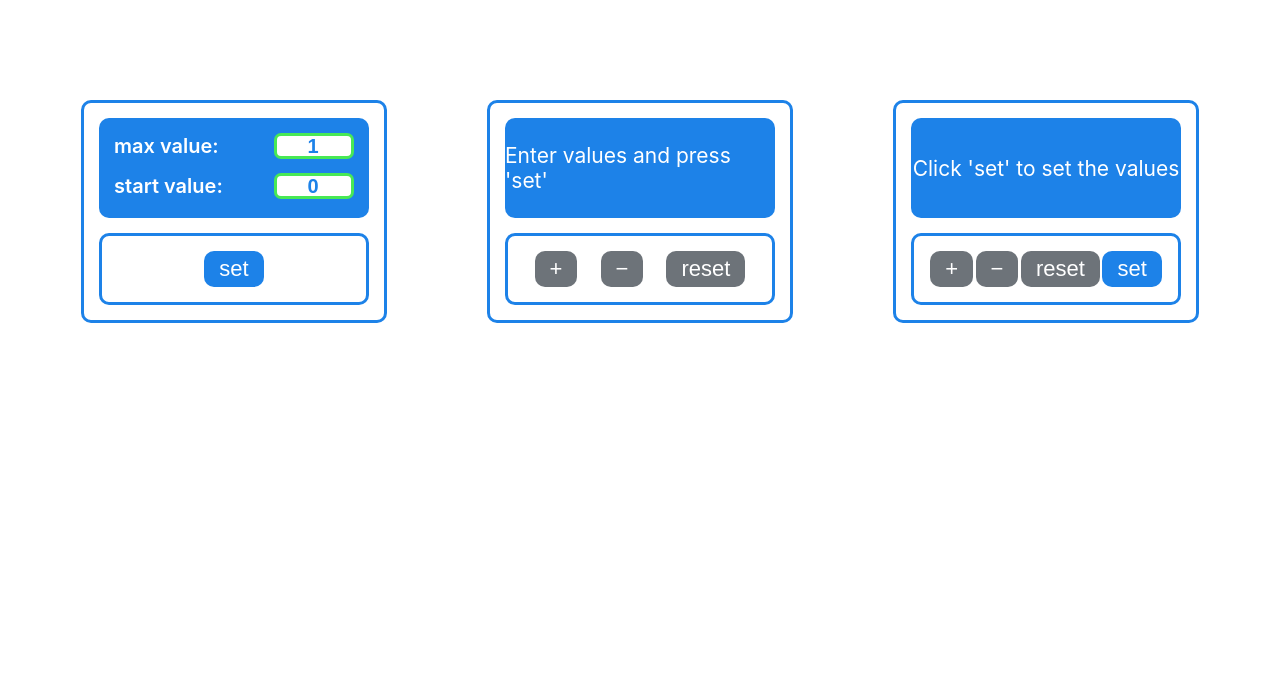
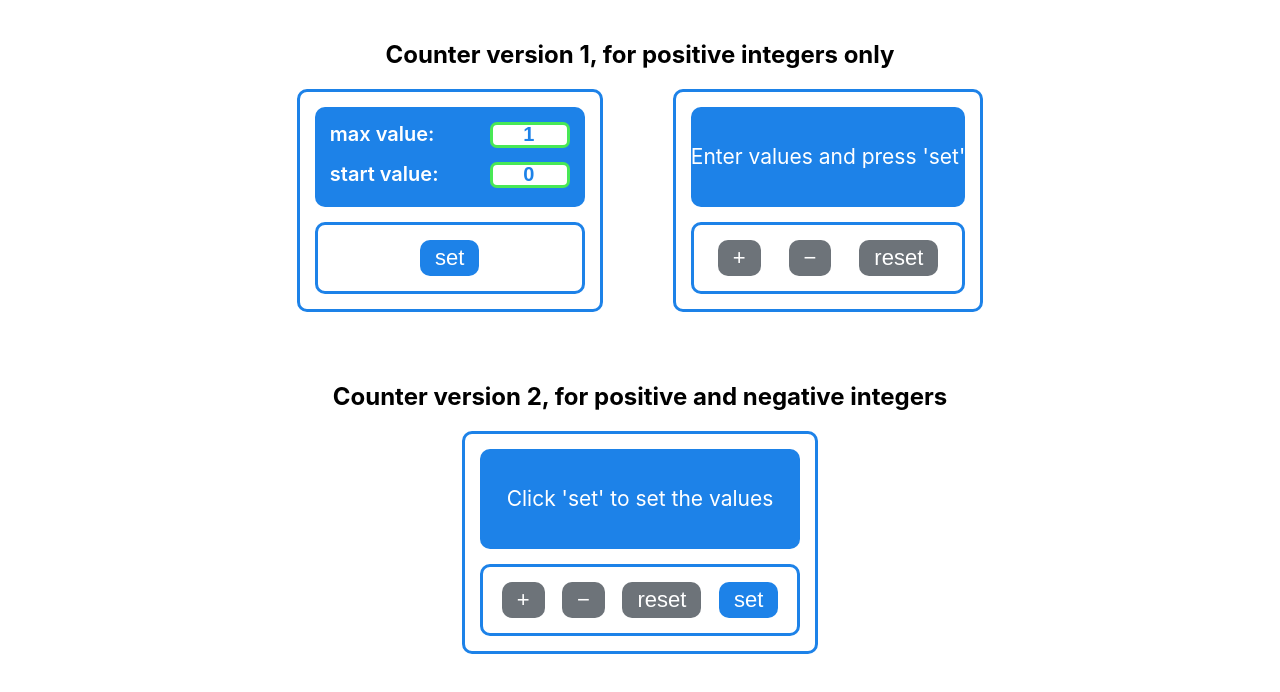
Before and after one commit to MorozovaAN/counter, a React (Create React App) app: page / in a window 1280 px wide. Shown: the top 692 px of the page. Built offline with nearby package versions, Linux system fonts and the light colour scheme.

Commit message:
fix: change styles

```diff
--- a/src/App.module.css
+++ b/src/App.module.css
@@ -1,7 +1,10 @@
 .container {
+  margin: 20px 0;
+  align-items: center;
   display: flex;
-  gap: 100px;
-  justify-content: center;
-  align-items: center;
-  margin-top: 100px;
+  flex-direction: column;
+  row-gap: 50px;
 }
+.title {
+  text-align: center;
+}
--- a/src/App.tsx
+++ b/src/App.tsx
@@ -5,8 +5,18 @@ import { CounterV1 } from "./components/CounterV1/CounterV1";
 export const App = () => {
   return (
     <div className={s.container}>
-      <CounterV1 />
-      <CounterV2 />
+      <div>
+        <h2 className={s.title}>
+          Counter version 1, for positive integers only
+        </h2>
+        <CounterV1 />
+      </div>
+      <div>
+        <h2 className={s.title}>
+          Counter version 2, for positive and negative integers
+        </h2>
+        <CounterV2 />
+      </div>
     </div>
   );
 };
--- a/src/components/CounterV1/Counter.module.css
+++ b/src/components/CounterV1/CounterV1.module.css
@@ -1,3 +1,7 @@
+.container {
+  display: flex;
+  column-gap: 70px;
+}
 .value {
   color: #fff;
   font-size: 40px;
--- a/src/components/CounterV1/CounterV1.tsx
+++ b/src/components/CounterV1/CounterV1.tsx
@@ -1,4 +1,5 @@
 import commonS from "../СommonStyles.module.css";
+import s from "./CounterV1.module.css";
 import { CounterDisplay } from "../common/Displays/CounterDisplay/CounterDisplay";
 import { Button } from "../common/Button/Button";
 import { useDispatch, useSelector } from "react-redux";
@@ -14,6 +15,7 @@ import {
   setSettings,
 } from "../../store/slices/counterV1Slice";
 
+//todo исключить дробные числа
 export const CounterV1 = () => {
   const counter1Values = useSelector<RootStateType, CounterV1Type>(
     (state) => state.counterV1
@@ -53,6 +55,11 @@ export const CounterV1 = () => {
   const incDisabled = value === maxValue || instruction !== "";
   const decDisabled = value === startValue || instruction !== "";
   const resetDisabled = value === startValue || instruction !== "";
+  //написать для каждого отдельно условие неправильного значения и перенести все в редакс
+  const valueWrong =
+    maxSettingsValue < 1 ||
+    startSettingsValue < 0 ||
+    startSettingsValue >= maxSettingsValue;
 
   const setDisabled =
     maxSettingsValue < 1 ||
@@ -60,13 +67,14 @@ export const CounterV1 = () => {
     startSettingsValue >= maxSettingsValue;
 
   return (
-    <>
+    <div className={s.container}>
       <div className={commonS.container}>
         <SettingsDisplay
           maxSettingsValue={maxSettingsValue}
           startSettingsValue={startSettingsValue}
           changeMaxSettingsValue={changeMaxSettingsValue}
           changeStartSettingsValue={changeStartSettingsValue}
+          valueWrong={valueWrong}
         />
         <div className={commonS.buttonsContainer}>
           <Button
@@ -100,6 +108,6 @@ export const CounterV1 = () => {
           />
         </div>
       </div>
-    </>
+    </div>
   );
 };
--- /dev/null
+++ b/src/components/CounterV2/CounterV2.module.css
@@ -0,0 +1,2 @@
+.buttonsContainer {
+}
--- a/src/components/CounterV2/CounterV2.tsx
+++ b/src/components/CounterV2/CounterV2.tsx
@@ -1,6 +1,6 @@
-import React from "react";
+import React, { useState } from "react";
 import commonS from "../СommonStyles.module.css";
-import { Route, Routes, useNavigate } from "react-router-dom";
+import s from "./CounterV2.module.css";
 import { CounterDisplay } from "../common/Displays/CounterDisplay/CounterDisplay";
 import { SettingsDisplay } from "../common/Displays/SettingsDisplay/SettingsDisplay";
 import { Button } from "../common/Button/Button";
@@ -11,11 +11,15 @@ import {
   changeStartValue,
   CounterV2Type,
   increment,
+  decrement,
   reset,
   setSettings,
+  toggleSettings,
 } from "../../store/slices/counterV2Slice";
-import { decrement } from "../../store/slices/counterV1Slice";
 
+//todo: 1. - исключить дробные числа - чтоб нельзя было ввести,
+// 2. подсветить ошибку если стартовое число равно или больше максимального
+// 3. написать в заголовке, что этот счетчик для отрицательных и положительных целых чисел
 export const CounterV2 = () => {
   const counter2Values = useSelector<RootStateType, CounterV2Type>(
     (state) => state.counterV2
@@ -26,41 +30,32 @@ export const CounterV2 = () => {
     maxValue,
     maxSettingsValue,
     startSettingsValue,
+    settings,
     instruction,
   } = counter2Values;
 
   const dispatch = useDispatch();
-  const navigate = useNavigate();
+
+  const setDisabled = settings && startSettingsValue >= maxSettingsValue;
+  const incDisabled = value === maxValue || instruction !== "";
+  const decDisabled = value === startValue || instruction !== "";
+  const resetDisabled = value === startValue || instruction !== "";
+  const valueWrong = startSettingsValue >= maxSettingsValue;
 
   const setCounterSettings = () => {
-    if (window.location.pathname === "/") {
-      navigate("/set");
-    } else {
+    if (settings) {
       dispatch(setSettings());
-      navigate("/");
     }
+    dispatch(toggleSettings());
   };
 
   const changeMaxSettingsValue = (value: number) => {
     dispatch(changeMaxValue({ value }));
   };
+
   const changeStartSettingsValue = (value: number) => {
     dispatch(changeStartValue({ value }));
   };
-
-  let setDisabled;
-  if (window.location.pathname === "/") {
-    setDisabled = false;
-  } else {
-    setDisabled =
-      maxSettingsValue < 1 ||
-      startSettingsValue < 0 ||
-      startSettingsValue >= maxSettingsValue;
-  }
-
-  const incDisabled = value === maxValue || instruction !== "";
-  const decDisabled = value === startValue || instruction !== "";
-  const resetDisabled = value === startValue || instruction !== "";
 
   const incrementCount = () => {
     dispatch(increment());
@@ -76,31 +71,24 @@ export const CounterV2 = () => {
 
   return (
     <div className={commonS.container}>
-      <Routes>
-        <Route
-          path={"/"}
-          element={
-            <CounterDisplay
-              count={value}
-              instruction={instruction}
-              maxCount={maxValue}
-            />
-          }
+      {settings ? (
+        <SettingsDisplay
+          maxSettingsValue={maxSettingsValue}
+          startSettingsValue={startSettingsValue}
+          changeMaxSettingsValue={changeMaxSettingsValue}
+          changeStartSettingsValue={changeStartSettingsValue}
+          valueWrong={valueWrong}
         />
-        <Route
-          path={"/set"}
-          element={
-            <SettingsDisplay
-              maxSettingsValue={maxSettingsValue}
-              startSettingsValue={startSettingsValue}
-              changeMaxSettingsValue={changeMaxSettingsValue}
-              changeStartSettingsValue={changeStartSettingsValue}
-            />
-          }
+      ) : (
+        <CounterDisplay
+          count={value}
+          instruction={instruction}
+          maxCount={maxValue}
         />
-      </Routes>
+      )}
+
       <div className={commonS.buttonsContainer}>
-        {window.location.pathname === "/" && (
+        {!settings && (
           <>
             <Button
               title={"+"}
@@ -119,7 +107,6 @@ export const CounterV2 = () => {
             />
           </>
         )}
-
         <Button
           title={"set"}
           callBack={setCounterSettings}
--- a/src/components/common/Displays/SettingsDisplay/SettingsDisplay.tsx
+++ b/src/components/common/Displays/SettingsDisplay/SettingsDisplay.tsx
@@ -6,22 +6,17 @@ type SettingsDisplayType = {
   startSettingsValue: number;
   changeMaxSettingsValue: (value: number) => void;
   changeStartSettingsValue: (value: number) => void;
+
+  valueWrong: boolean;
 };
 export const SettingsDisplay: FC<SettingsDisplayType> = ({
   maxSettingsValue,
   startSettingsValue,
   changeMaxSettingsValue,
   changeStartSettingsValue,
+  valueWrong,
 }) => {
-  const maxValueClasses =
-    maxSettingsValue < 1 || maxSettingsValue <= startSettingsValue
-      ? `${s.input} ${s.incorrectValue}`
-      : s.input;
-
-  const startValueClasses =
-    startSettingsValue < 0 || startSettingsValue >= maxSettingsValue
-      ? `${s.input} ${s.incorrectValue}`
-      : s.input;
+  const valueClasses = valueWrong ? `${s.input} ${s.incorrectValue}` : s.input;
 
   const changeMaxSettingsValueHandler = (e: ChangeEvent<HTMLInputElement>) => {
     changeMaxSettingsValue(Number(e.currentTarget.value));
@@ -40,7 +35,7 @@ export const SettingsDisplay: FC<SettingsDisplayType> = ({
         <input
           onChange={changeMaxSettingsValueHandler}
           value={maxSettingsValue}
-          className={maxValueClasses}
+          className={valueClasses}
           type="number"
         />
       </label>
@@ -50,7 +45,7 @@ export const SettingsDisplay: FC<SettingsDisplayType> = ({
         <input
           onChange={changeStartSettingsValueHandler}
           value={startSettingsValue}
-          className={startValueClasses}
+          className={valueClasses}
           type="number"
         />
       </label>
--- a/src/components/СommonStyles.module.css
+++ b/src/components/СommonStyles.module.css
@@ -1,9 +1,12 @@
 .container {
   border: 3px solid #1d82e8;
-  width: 300px;
+  min-width: 300px;
   border-radius: 10px;
+  margin: 0 auto;
+  max-width: 350px;
 }
 .buttonsContainer {
+  column-gap: 10px;
   box-sizing: border-box;
   border: 3px solid #1d82e8;
   border-radius: 10px;
--- a/src/store/slices/counterV2Slice.ts
+++ b/src/store/slices/counterV2Slice.ts
@@ -5,6 +5,7 @@ export type CounterV2Type = {
   maxValue: number;
   maxSettingsValue: number;
   startSettingsValue: number;
+  settings: boolean;
   instruction: "Click 'set' to set the values" | "";
 };
 
@@ -14,6 +15,7 @@ const initialState: CounterV2Type = {
   maxValue: 0,
   maxSettingsValue: 1,
   startSettingsValue: 0,
+  settings: false,
   instruction: "Click 'set' to set the values",
 };
 export const counterV2Slice = createSlice({
@@ -41,6 +43,9 @@ export const counterV2Slice = createSlice({
     changeStartValue: (state, action) => {
       state.startSettingsValue = action.payload.value;
     },
+    toggleSettings: (state) => {
+      state.settings = !state.settings;
+    },
   },
 });
 
@@ -51,6 +56,7 @@ export const {
   setSettings,
   changeMaxValue,
   changeStartValue,
+  toggleSettings,
 } = counterV2Slice.actions;
 
 export default counterV2Slice.reducer;
```
